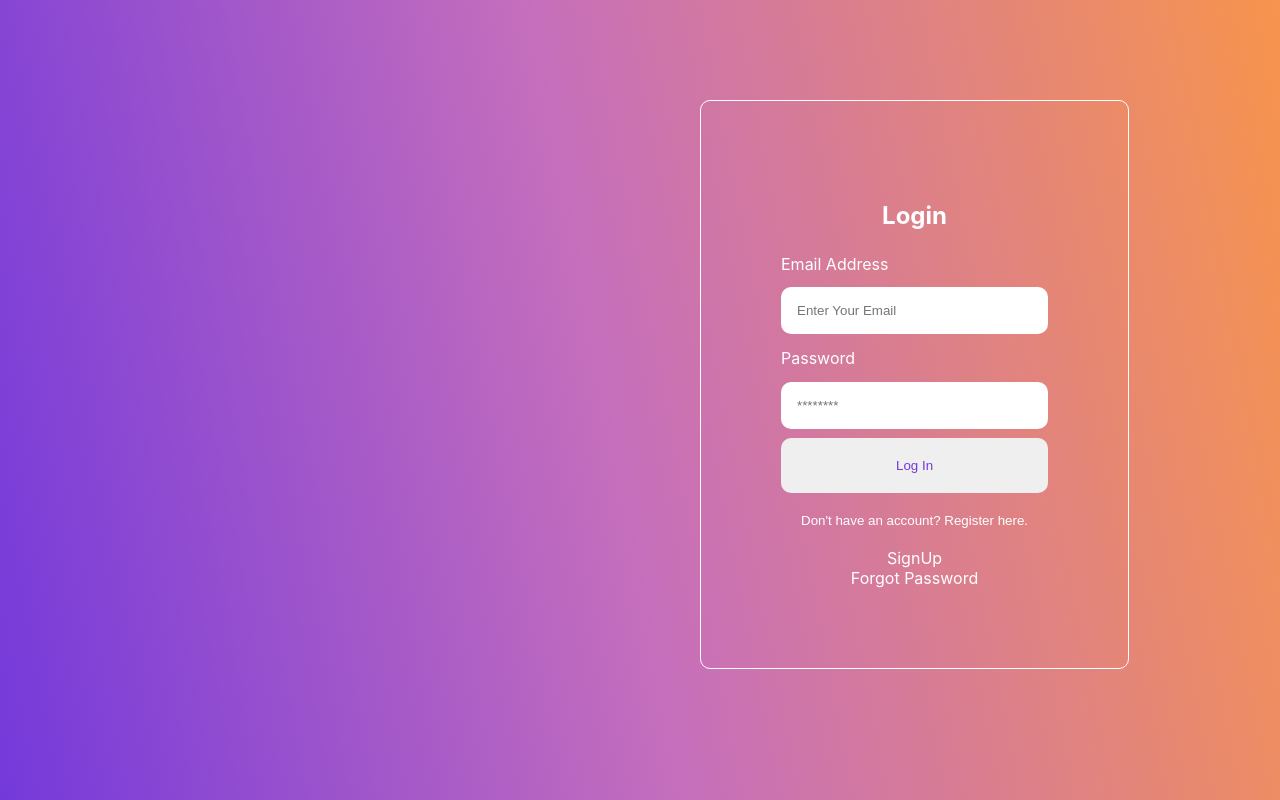
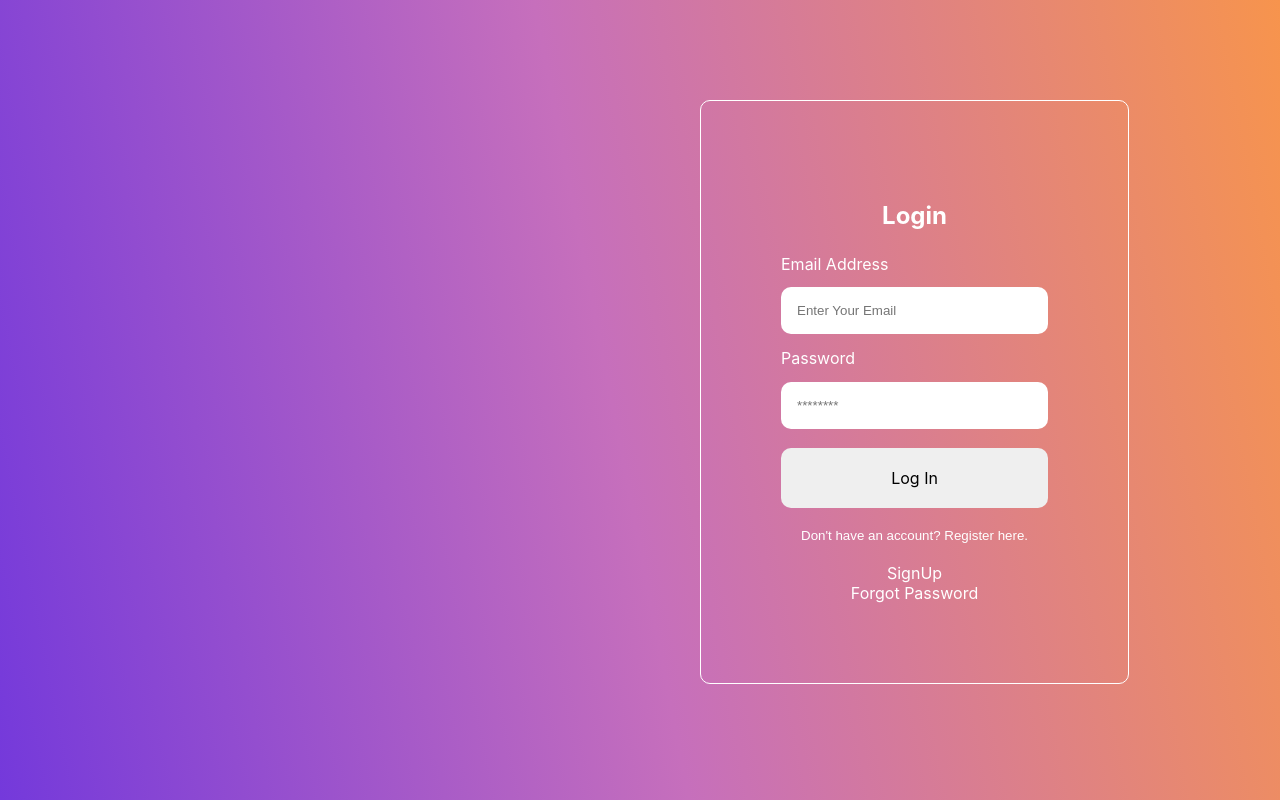
Before and after one commit to nisarg-frontendarmy/sample-react-project, a React (Create React App) app: page / in a window 1280 px wide. Built offline with nearby package versions, Linux system fonts and the light colour scheme.

Commit message:
Login-Page Button Modify

```diff
--- a/src/App.css
+++ b/src/App.css
@@ -61,6 +61,13 @@ button {
   background: none;
   color: white;
   text-decoration: none;
+}
+
+.log1 {
+  color: black;
+  font-size: medium;
+  font-family: Inter,Hellvetica,sans-serif;
+  margin-top: 10px;
 }
 
 /* Student List Page - Dashboard Page */
--- a/src/components/auth/Login.jsx
+++ b/src/components/auth/Login.jsx
@@ -73,7 +73,7 @@ const Login = () => {
           </span>
         )}
         {!loggedIn ? (
-          <button type="submit">Log In</button>
+          <button className="log1" type="submit">Log In</button>
         ) : (
           <p>You are Logged In.</p>
         )}
```
